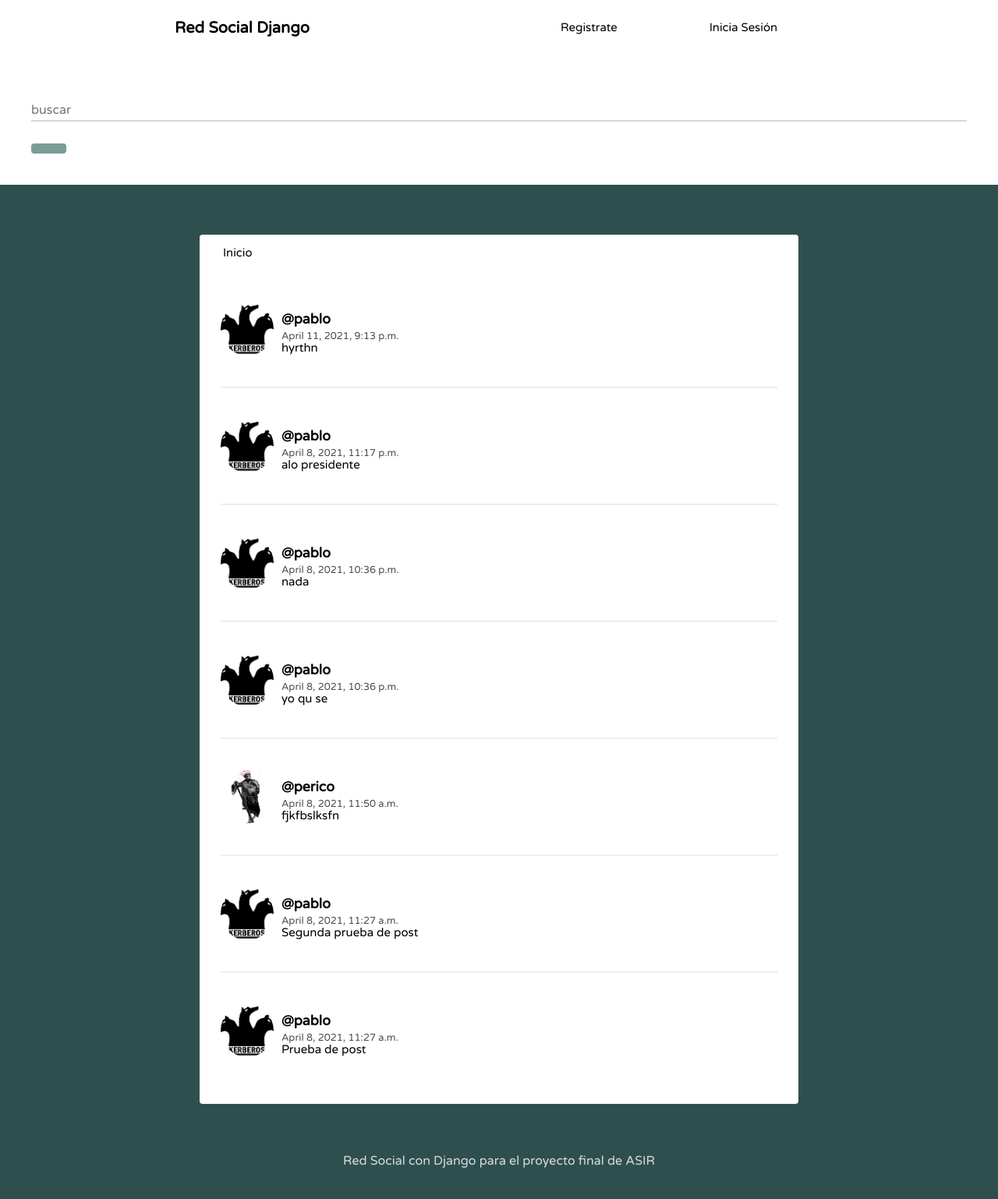
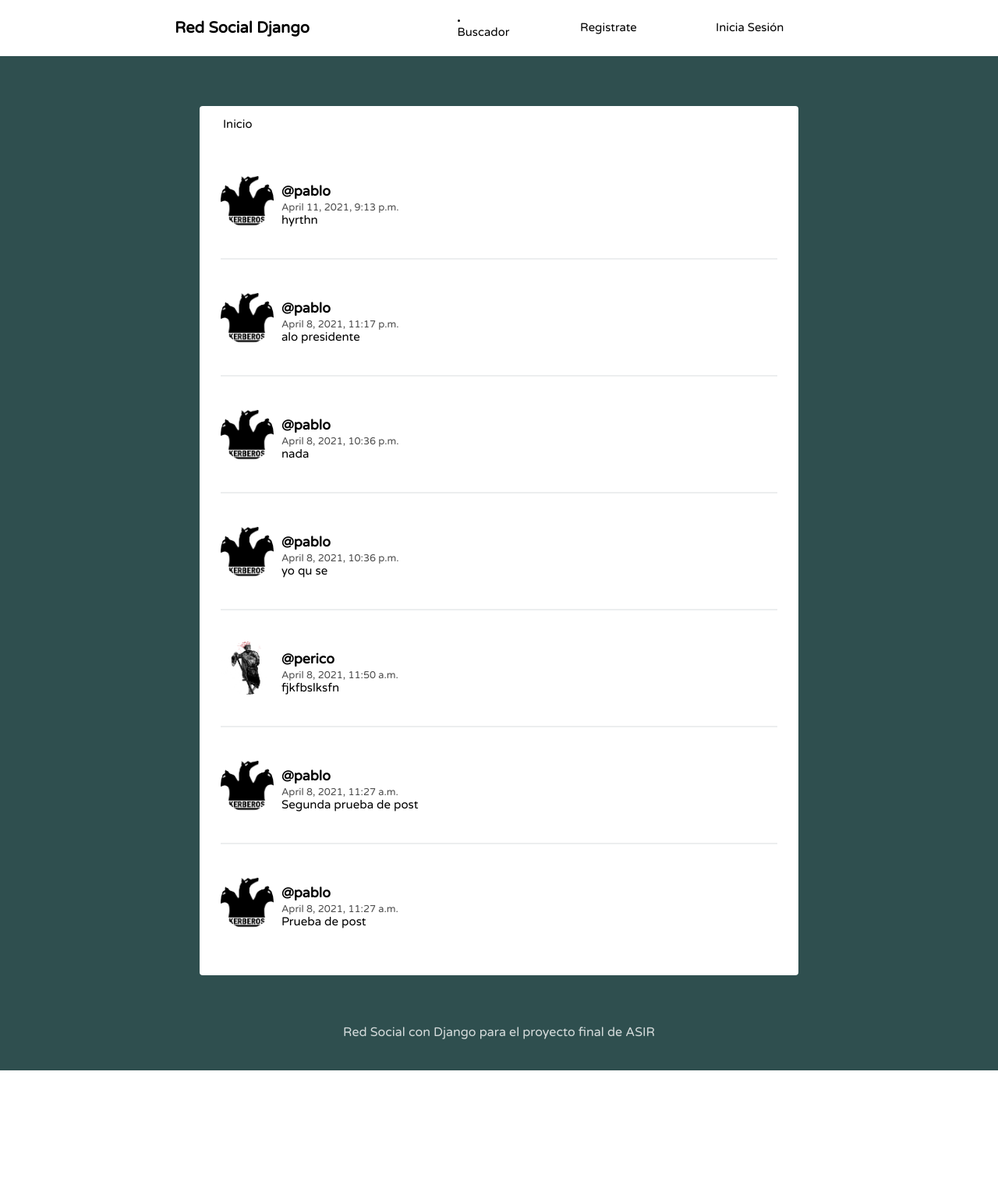
Before and after one commit to pablotose/Social-Network-Django, a Django app: page / in a window 1280 px wide. Shown: the whole page at 78% size. After the commit the page ends 1373 px from the top, so only its background shows below. Run offline with Django 3.2, Linux system fonts and the light colour scheme; data comes from the database, SQL or seed files in the repository.

Commit message:
Arreglo del buscador en un html aparte para poder buscar usuarios y que pulsando en el nombre te redireccione a su perfil

```diff
--- a/buscador/admin.py
+++ b/buscador/admin.py
@@ -1,4 +1,4 @@
 from django.contrib import admin
-from buscador.models import ExampleModel
+from buscador.models import Usuarios_buscador
 # Register your models here.
-admin.site.register(ExampleModel)
+admin.site.register(Usuarios_buscador)
--- a/redsocial_django/urls.py
+++ b/redsocial_django/urls.py
@@ -15,8 +15,12 @@ Including another URLconf
 """
 from django.contrib import admin
 from django.urls import path, include
+from django.conf.urls import url
+from buscador import views
+import buscador
 
 urlpatterns = [
     path('admin/', admin.site.urls),
     path('', include('social.urls')),
+    #path(r'^search/$', views.search)
 ]
--- a/social/templates/social/layout.html
+++ b/social/templates/social/layout.html
@@ -13,6 +13,7 @@
 	<header class="main-head">
 		<nav class="main">
 			<h1 id="logo">Red Social Django</h1>
+			<li><a href="{% url 'search' %}">Buscador</a></li>
 			<ul>
 				{% if request.user.is_authenticated %}
 				<li><a href="{% url 'logout' %}">Cerrar Sesión</a></li>
@@ -22,23 +23,6 @@
 				{% endif %}
 			</ul>
 		</nav>
-		<div class="container">
-			<div class="row">
-				<div class="col-md-12- search">
-					<form method="get">
-						<div id="custom-search-input">
-							<div class="input-group col-md-12">
-								<input type="text" class="form-control" placeholder="buscar" name="buscar">
-								<span class="input-group-list">
-									<i class="icon icon-search"></i>
-									<button type="submit" class="boton btn-success"></button>
-								</span>
-							</div>
-						</div>
-					</form>
-				</div>
-			</div>
-		</div>
 	</header>
 
 {% if messages %}
--- a/social/urls.py
+++ b/social/urls.py
@@ -1,5 +1,8 @@
 from django.urls import path
+from django.conf.urls import url
 from . import views
+import buscador
+from buscador.views import lista_usuarios
 from django.conf import settings
 from django.conf.urls.static import static
 from django.contrib.auth.views import LoginView, LogoutView
@@ -15,7 +18,7 @@ urlpatterns = [
 	path('post/', views.post, name='post'),
 	path('follow/<str:username>/', views.follow, name='follow'),
 	path('unfollow/<str:username>/', views.unfollow, name='unfollow'),
-
+	path(r'^search', buscador.views.lista_usuarios, name='search'),
 
 
 ] + static(settings.MEDIA_URL, document_root=settings.MEDIA_ROOT)
```
Also changed, not shown: buscador/models.py (+7 -5 lines), buscador/templates/buscador/buscador.html (added, +28 -0 lines), buscador/views.py (+16 -0 lines).
